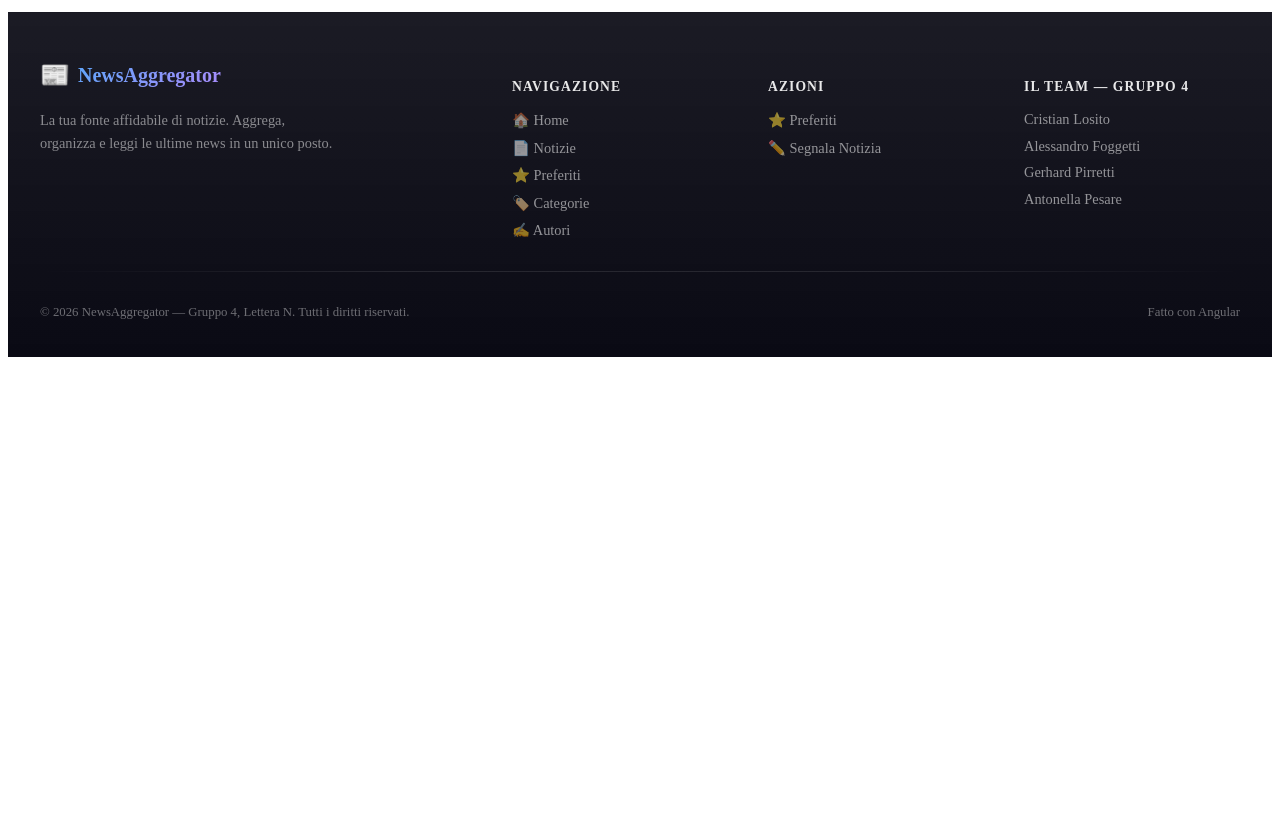
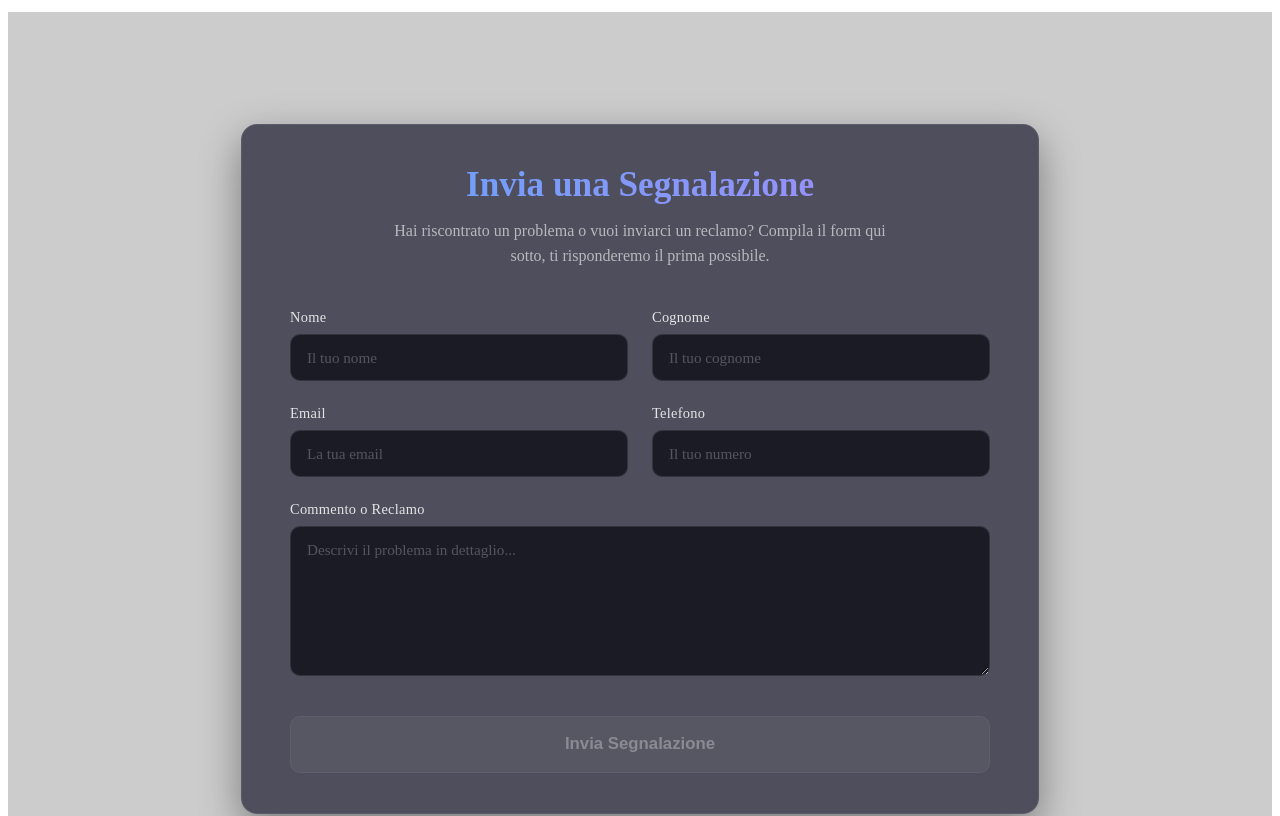
Before and after one commit to gerhard272/news-aggregator, an Angular app: page / in a window 1280 px wide. Shown: the part 700-1516 px from the top of the page. Before the commit the page ends 1065 px from the top, so only its background shows below. Built offline with nearby package versions, Linux system fonts and the light colour scheme.

Commit message:
feat: aggiunto componente Scrivi (form di segnalazione) e sistemati i tipi dell'interfaccia Articolo

```diff
--- a/src/app/app.html
+++ b/src/app/app.html
@@ -8,6 +8,10 @@
   </div>
 </main>
 
+<div style="background: rgba(0,0,0,0.2); padding: 4rem 0;">
+  <app-scrivi />
+</div>
+
 <router-outlet />
 
 <app-footer />
--- a/src/app/app.ts
+++ b/src/app/app.ts
@@ -2,10 +2,11 @@ import { Component, signal } from '@angular/core';
 import { RouterOutlet } from '@angular/router';
 import { Footer } from './component/shared/footer/footer';
 import { ArticoloCard } from './component/shared/articolo-card/articolo-card';
+import { Scrivi } from './component/scrivi/scrivi';
 
 @Component({
   selector: 'app-root',
-  imports: [RouterOutlet, Footer, ArticoloCard],
+  imports: [RouterOutlet, Footer, ArticoloCard, Scrivi],
   templateUrl: './app.html',
   styleUrl: './app.css'
 })
--- a/src/app/component/scrivi/scrivi.css
+++ b/src/app/component/scrivi/scrivi.css
@@ -0,0 +1,200 @@
+/* ===== Container Base ===== */
+.scrivi-container {
+  display: flex;
+  justify-content: center;
+  align-items: center;
+  padding: 3rem 1.5rem;
+  min-height: calc(100vh - 150px);
+}
+
+.form-wrapper {
+  background: rgba(25, 25, 45, 0.7);
+  backdrop-filter: blur(12px);
+  -webkit-backdrop-filter: blur(12px);
+  border: 1px solid rgba(255, 255, 255, 0.08);
+  border-radius: 16px;
+  padding: 2.5rem 3rem;
+  width: 100%;
+  max-width: 700px;
+  box-shadow: 0 15px 40px rgba(0, 0, 0, 0.4);
+}
+
+/* ===== Header ===== */
+.form-header {
+  text-align: center;
+  margin-bottom: 2.5rem;
+}
+
+.form-header h2 {
+  font-size: 2.2rem;
+  font-weight: 700;
+  margin: 0 0 0.8rem;
+  background: linear-gradient(135deg, #60a5fa, #a78bfa);
+  -webkit-background-clip: text;
+  -webkit-text-fill-color: transparent;
+}
+
+.form-header p {
+  color: rgba(255, 255, 255, 0.6);
+  font-size: 1rem;
+  line-height: 1.6;
+  max-width: 500px;
+  margin: 0 auto;
+}
+
+/* ===== Form Grid ===== */
+.segnalazione-form {
+  display: flex;
+  flex-direction: column;
+  gap: 1.5rem;
+  transition: opacity 0.3s ease;
+}
+
+.segnalazione-form.hidden {
+  display: none;
+}
+
+.form-row {
+  display: grid;
+  grid-template-columns: 1fr 1fr;
+  gap: 1.5rem;
+}
+
+.form-group {
+  display: flex;
+  flex-direction: column;
+  gap: 0.5rem;
+}
+
+.full-width {
+  grid-column: 1 / -1;
+}
+
+/* ===== Labels & Inputs ===== */
+label {
+  font-size: 0.9rem;
+  font-weight: 500;
+  color: rgba(255, 255, 255, 0.85);
+  letter-spacing: 0.02em;
+}
+
+input, textarea {
+  background: rgba(15, 15, 25, 0.8);
+  border: 1px solid rgba(255, 255, 255, 0.1);
+  color: #fff;
+  padding: 0.85rem 1rem;
+  border-radius: 10px;
+  font-size: 0.95rem;
+  font-family: inherit;
+  transition: border-color 0.2s ease, box-shadow 0.2s ease, background 0.2s ease;
+  outline: none;
+}
+
+input::placeholder, textarea::placeholder {
+  color: rgba(255, 255, 255, 0.25);
+}
+
+input:focus, textarea:focus {
+  border-color: #6366f1;
+  background: rgba(20, 20, 35, 0.9);
+  box-shadow: 0 0 0 3px rgba(99, 102, 241, 0.15);
+}
+
+textarea {
+  resize: vertical;
+  min-height: 120px;
+}
+
+/* ===== Validation Errors ===== */
+.error-msg {
+  color: #fb7185;
+  font-size: 0.8rem;
+  font-weight: 500;
+  margin-top: 0.2rem;
+  animation: slideDown 0.2s ease;
+}
+
+@keyframes slideDown {
+  from { opacity: 0; transform: translateY(-5px); }
+  to { opacity: 1; transform: translateY(0); }
+}
+
+input.ng-invalid.ng-touched,
+textarea.ng-invalid.ng-touched {
+  border-color: #fb7185;
+}
+
+/* ===== Button ===== */
+.submit-btn {
+  background: linear-gradient(135deg, #6366f1, #8b5cf6);
+  color: white;
+  border: none;
+  padding: 1.1rem;
+  border-radius: 10px;
+  font-size: 1.05rem;
+  font-weight: 600;
+  cursor: pointer;
+  margin-top: 1rem;
+  transition: transform 0.2s ease, box-shadow 0.2s ease, opacity 0.2s ease;
+}
+
+.submit-btn:hover:not(:disabled) {
+  transform: translateY(-2px);
+  box-shadow: 0 8px 20px rgba(99, 102, 241, 0.35);
+}
+
+.submit-btn:active:not(:disabled) {
+  transform: translateY(0);
+}
+
+.submit-btn:disabled {
+  background: rgba(255, 255, 255, 0.05);
+  color: rgba(255, 255, 255, 0.3);
+  cursor: not-allowed;
+  border: 1px solid rgba(255, 255, 255, 0.05);
+}
+
+/* ===== Success Message ===== */
+.success-message {
+  text-align: center;
+  padding: 4rem 1rem;
+  animation: fadeIn 0.4s ease forwards;
+}
+
+.success-message .icon {
+  font-size: 4.5rem;
+  display: block;
+  margin-bottom: 1.5rem;
+}
+
+.success-message h3 {
+  color: #34d399;
+  font-size: 1.6rem;
+  margin: 0 0 0.8rem;
+}
+
+.success-message p {
+  color: rgba(255, 255, 255, 0.7);
+  font-size: 1.05rem;
+}
+
+@keyframes fadeIn {
+  from { opacity: 0; transform: translateY(10px); }
+  to { opacity: 1; transform: translateY(0); }
+}
+
+/* ===== Responsive ===== */
+@media (max-width: 650px) {
+  .form-wrapper {
+    padding: 2rem 1.5rem;
+  }
+
+  .form-row {
+    grid-template-columns: 1fr;
+    gap: 0;
+  }
+
+  .form-group {
+    margin-bottom: 1.5rem;
+  }
+}
--- a/src/app/component/scrivi/scrivi.html
+++ b/src/app/component/scrivi/scrivi.html
@@ -1 +1,66 @@
-<p>scrivi works!</p>
+<div class="scrivi-container">
+  <div class="form-wrapper">
+    <div class="form-header">
+      <h2>Invia una Segnalazione</h2>
+      <p>Hai riscontrato un problema o vuoi inviarci un reclamo? Compila il form qui sotto, ti risponderemo il prima possibile.</p>
+    </div>
+
+    @if (inviato) {
+      <div class="success-message">
+        <span class="icon">✅</span>
+        <h3>Segnalazione inviata con successo!</h3>
+        <p>Grazie per averci contattato. Ti risponderemo sulla tua email.</p>
+      </div>
+    }
+
+    <form [formGroup]="segnalazioneForm" (ngSubmit)="invia()" class="segnalazione-form" [class.hidden]="inviato">
+
+      <div class="form-row">
+        <div class="form-group">
+          <label for="nome">Nome</label>
+          <input type="text" id="nome" formControlName="nome" placeholder="Il tuo nome">
+          @if (segnalazioneForm.get('nome')?.invalid && segnalazioneForm.get('nome')?.touched) {
+            <span class="error-msg">Il nome è obbligatorio</span>
+          }
+        </div>
+        <div class="form-group">
+          <label for="cognome">Cognome</label>
+          <input type="text" id="cognome" formControlName="cognome" placeholder="Il tuo cognome">
+          @if (segnalazioneForm.get('cognome')?.invalid && segnalazioneForm.get('cognome')?.touched) {
+            <span class="error-msg">Il cognome è obbligatorio</span>
+          }
+        </div>
+      </div>
+
+      <div class="form-row">
+        <div class="form-group">
+          <label for="email">Email</label>
+          <input type="email" id="email" formControlName="email" placeholder="La tua email">
+          @if (segnalazioneForm.get('email')?.invalid && segnalazioneForm.get('email')?.touched) {
+            <span class="error-msg">Inserisci un'email valida</span>
+          }
+        </div>
+        <div class="form-group">
+          <label for="telefono">Telefono</label>
+          <input type="tel" id="telefono" formControlName="telefono" placeholder="Il tuo numero">
+          @if (segnalazioneForm.get('telefono')?.invalid && segnalazioneForm.get('telefono')?.touched) {
+            <span class="error-msg">Il telefono è obbligatorio</span>
+          }
+        </div>
+      </div>
+
+      <div class="form-group full-width">
+        <label for="commento">Commento o Reclamo</label>
+        <textarea id="commento" rows="5" formControlName="commento" placeholder="Descrivi il problema in dettaglio..."></textarea>
+        @if (segnalazioneForm.get('commento')?.invalid && segnalazioneForm.get('commento')?.touched) {
+          <span class="error-msg">Il commento deve contenere almeno 10 caratteri</span>
+        }
+      </div>
+
+      <button type="submit" class="submit-btn" [disabled]="segnalazioneForm.invalid">
+        Invia Segnalazione
+      </button>
+
+    </form>
+  </div>
+</div>
--- a/src/app/component/scrivi/scrivi.ts
+++ b/src/app/component/scrivi/scrivi.ts
@@ -1,9 +1,37 @@
-import { Component } from '@angular/core';
+import { Component, inject } from '@angular/core';
+import { FormBuilder, ReactiveFormsModule, Validators } from '@angular/forms';
 
 @Component({
   selector: 'app-scrivi',
-  imports: [],
+  imports: [ReactiveFormsModule],
   templateUrl: './scrivi.html',
-  styleUrl: './scrivi.css',
+  styleUrl: './scrivi.css'
 })
-export class Scrivi {}
+export class Scrivi {
+  private fb = inject(FormBuilder);
+  inviato = false;
+
+  segnalazioneForm = this.fb.group({
+    nome: ['', Validators.required],
+    cognome: ['', Validators.required],
+    telefono: ['', Validators.required],
+    email: ['', [Validators.required, Validators.email]],
+    commento: ['', [Validators.required, Validators.minLength(10)]]
+  });
+
+  invia() {
+    if (this.segnalazioneForm.valid) {
+      this.inviato = true;
+      console.log('Form inviato:', this.segnalazioneForm.value);
+      this.segnalazioneForm.reset();
+
+      // Nasconde il messaggio di successo dopo 4 secondi
+      setTimeout(() => {
+        this.inviato = false;
+      }, 4000);
+    } else {
+      // Segna tutti i campi come touched per mostrare gli errori rossi
+      this.segnalazioneForm.markAllAsTouched();
+    }
+  }
+}
--- a/src/app/component/shared/articolo-card/articolo-card.ts
+++ b/src/app/component/shared/articolo-card/articolo-card.ts
@@ -1,6 +1,7 @@
 import { Component, input, output } from '@angular/core';
 import { RouterLink } from '@angular/router';
 import { DatePipe, SlicePipe, TitleCasePipe, UpperCasePipe } from '@angular/common';
+import { Articolo } from '../../../models/articolo';
 
 @Component({
   selector: 'app-articolo-card',
@@ -9,10 +10,10 @@ import { DatePipe, SlicePipe, TitleCasePipe, UpperCasePipe } from '@angular/comm
   styleUrl: './articolo-card.css',
 })
 export class ArticoloCard {
-  // Quando l'interfaccia Articolo sarà pronta, cambiare "any" in "Articolo"
-  articolo = input.required<any>();
+
+  articolo = input.required<Articolo>();
   preferito = input(false);
-  togglePreferito = output<any>();
+  togglePreferito = output<Articolo>();
 
   onTogglePreferito(event: Event) {
     event.preventDefault();
--- a/src/app/models/articolo.ts
+++ b/src/app/models/articolo.ts
@@ -6,4 +6,5 @@ export interface Articolo {
   autoreId: number;
   contenuto: string;
   immagine?: string;
+  descrizione?: string;
 }
```
